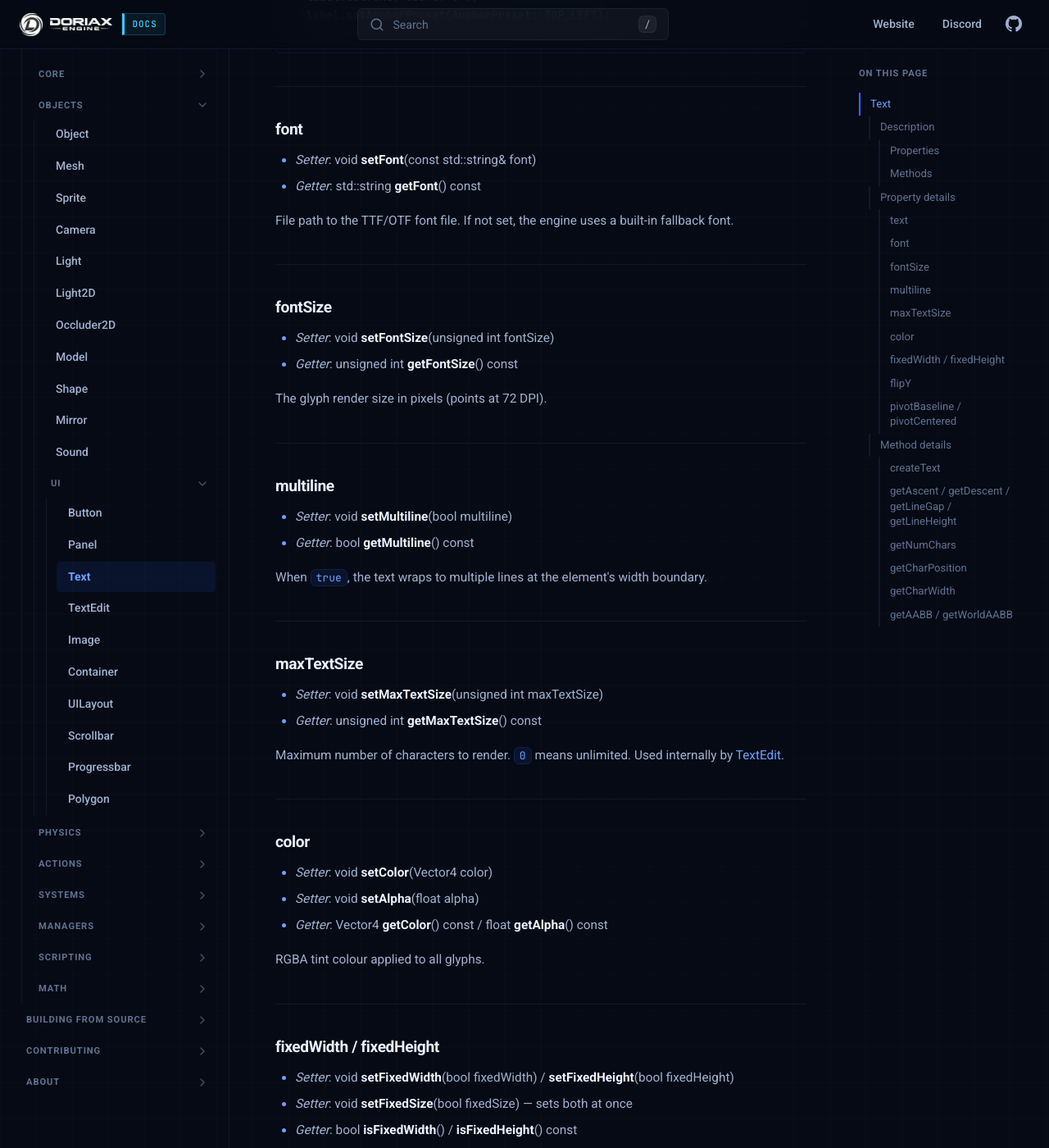
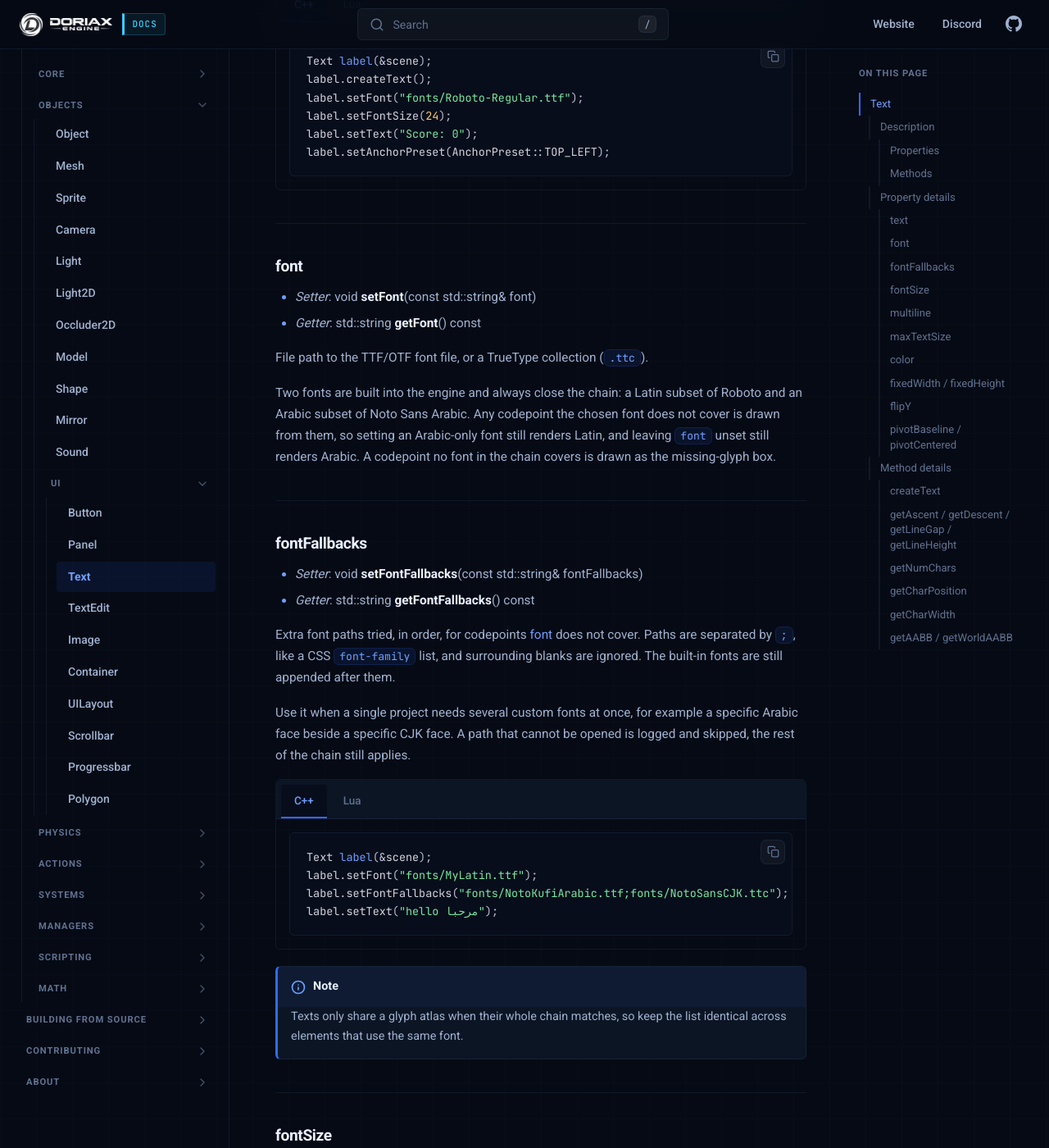
Before and after one commit to doriaxengine/doriax-docs, an MkDocs documentation site: the page built from docs/reference/classes/text.md, in a window 1280 px wide and 1400 px high, scrolled down 2111 px. Shown: the whole window at 82% size. Built offline with MkDocs 1.6.1, drawn with Linux system fonts in a browser that asks for light colours; some of the changed text lies outside the part shown.

Commit message:
Text and textedit docs update

````diff
--- a/docs/reference/classes/text.md
+++ b/docs/reference/classes/text.md
@@ -11,15 +11,18 @@ description: Text API reference (C++ and Lua).
 
 Renders a unicode string with a TrueType or OpenType font. `Text` produces a quad mesh from glyph data at the specified font size. It supports multi-line wrapping, fixed-size constraints, and exposes per-character layout information for custom cursor or selection rendering.
 
+Text is shaped before it is drawn, so scripts that need contextual glyph forms work without any extra setup: Arabic letters join, ligatures and kerning are applied, and right-to-left runs are reordered by the Unicode Bidirectional Algorithm. A line mixing Arabic and Latin is laid out with each run in its own direction.
+
 ### Properties
 
 | Type | Name | Default | Langs |
 | --- | --- | --- | --- |
 | std::string | [text](#text) | `""` | C++ \| Lua |
-| std::string | [font](#font) | system default | C++ \| Lua |
-| unsigned int | [fontSize](#fontsize) | `16` | C++ \| Lua |
-| bool | [multiline](#multiline) | `false` | C++ \| Lua |
-| unsigned int | [maxTextSize](#maxtextsize) | `0` (unlimited) | C++ \| Lua |
+| std::string | [font](#font) | `""` (built-in) | C++ \| Lua |
+| std::string | [fontFallbacks](#fontfallbacks) | `""` | C++ \| Lua |
+| unsigned int | [fontSize](#fontsize) | `20` | C++ \| Lua |
+| bool | [multiline](#multiline) | `true` | C++ \| Lua |
+| unsigned int | [maxTextSize](#maxtextsize) | `100` | C++ \| Lua |
 | Vector4 | [color](#color) | `(1,1,1,1)` | C++ \| Lua |
 | float | [alpha](#color) | `1.0` | C++ \| Lua |
 | bool | [fixedWidth](#fixedwidth-fixedheight) | `false` | C++ \| Lua |
@@ -78,7 +81,40 @@ The string to render. Supports UTF-8 encoded unicode.
 * *Setter*: void **setFont**(const std::string& font)
 * *Getter*: std::string **getFont**() const
 
-File path to the TTF/OTF font file. If not set, the engine uses a built-in fallback font.
+File path to the TTF/OTF font file, or a TrueType collection (`.ttc`).
+
+Two fonts are built into the engine and always close the chain: a Latin subset of Roboto and an Arabic subset of Noto Sans Arabic. Any codepoint the chosen font does not cover is drawn from them, so setting an Arabic-only font still renders Latin, and leaving `font` unset still renders Arabic. A codepoint no font in the chain covers is drawn as the missing-glyph box.
+
+---
+
+### fontFallbacks
+
+* *Setter*: void **setFontFallbacks**(const std::string& fontFallbacks)
+* *Getter*: std::string **getFontFallbacks**() const
+
+Extra font paths tried, in order, for codepoints [font](#font) does not cover. Paths are separated by `;`, like a CSS `font-family` list, and surrounding blanks are ignored. The built-in fonts are still appended after them.
+
+Use it when a single project needs several custom fonts at once, for example a specific Arabic face beside a specific CJK face. A path that cannot be opened is logged and skipped, the rest of the chain still applies.
+
+=== "C++"
+    ```cpp
+    Text label(&scene);
+    label.setFont("fonts/MyLatin.ttf");
+    label.setFontFallbacks("fonts/NotoKufiArabic.ttf;fonts/NotoSansCJK.ttc");
+    label.setText("hello مرحبا");
+    ```
+
+=== "Lua"
+    ```lua
+    local label = Text(scene)
+    label.font = "fonts/MyLatin.ttf"
+    label.fontFallbacks = "fonts/NotoKufiArabic.ttf;fonts/NotoSansCJK.ttc"
+    label.text = "hello مرحبا"
+    ```
+
+!!! note
+    Texts only share a glyph atlas when their whole chain matches, so keep the list
+    identical across elements that use the same font.
 
 ---
 
@@ -105,7 +141,7 @@ When `true`, the text wraps to multiple lines at the element's width boundary.
 * *Setter*: void **setMaxTextSize**(unsigned int maxTextSize)
 * *Getter*: unsigned int **getMaxTextSize**() const
 
-Maximum number of characters to render. `0` means unlimited. Used internally by [TextEdit](textedit.md).
+Number of characters the vertex buffer is preallocated for. It is not a limit: a longer string grows the buffer automatically and logs a warning. Raise it up front for text that is known to be long, to avoid the reallocation.
 
 ---
 
@@ -115,7 +151,7 @@ Maximum number of characters to render. `0` means unlimited. Used internally by
 * *Setter*: void **setAlpha**(float alpha)
 * *Getter*: Vector4 **getColor**() const / float **getAlpha**() const
 
-RGBA tint colour applied to all glyphs.
+RGBA tint colour applied to all glyphs, in sRGB. It is stored linear internally, so the value read back is the sRGB form of the stored one.
 
 ---
 
@@ -134,7 +170,7 @@ When `fixedWidth` is `false`, the text element automatically resizes its width t
 * *Setter*: void **setFlipY**(bool flipY)
 * *Getter*: bool **isFlipY**() const
 
-Flips glyph texture coordinates vertically.
+Flips glyph texture coordinates vertically. The engine normally picks this automatically from the camera; calling the setter takes over and pins the value.
 
 ---
 
@@ -174,7 +210,7 @@ Font metrics in pixels for the current `fontSize`. Useful for precise cursor or
 
 * unsigned int **getNumChars**() const
 
-Number of rendered characters in the current string (may differ from `strlen` for multi-byte UTF-8 input).
+Number of codepoints in the current string, excluding line breaks. This differs from `strlen` for multi-byte UTF-8 input, and from the number of glyphs drawn: shaping can merge codepoints into one ligature or expand one into several marks.
 
 ---
 
@@ -182,15 +218,19 @@ Number of rendered characters in the current string (may differ from `strlen` fo
 
 * Vector2 **getCharPosition**(unsigned int index) const
 
-Returns the local-space position (top-left of the glyph bounding box) for the character at `index`.
+Returns the local-space pen position after the codepoint at `index`, in logical (string) order. Codepoints that shaping merged into a single cluster share one position.
+
+For a caret or a selection in text that can be right-to-left, this is not enough on its own, because logical order and screen order differ. [TextEdit](textedit.md) handles that case internally.
 
 ---
 
 ### getCharWidth
 
-* float **getCharWidth**(char c) const
+* float **getCharWidth**(uint32_t codepoint) const
 
-Returns the advance width of character `c` in pixels at the current font size.
+Returns the advance width of `codepoint` in pixels at the current font size, taken from the first font in the chain that covers it. Returns `0` when the font is not loaded yet.
+
+This is the advance of the glyph in isolation. It is not the width the codepoint takes inside a string, where shaping may change the form, apply kerning, or merge it into a ligature.
 
 ---
 
````
Also changed, not shown: docs/editor/resources.md (+1 -1 lines), docs/manual/resources-and-assets.md (+1 -1 lines), docs/manual/user-interface.md (+38 -1 lines), docs/reference/classes/textedit.md (+18 -10 lines).
